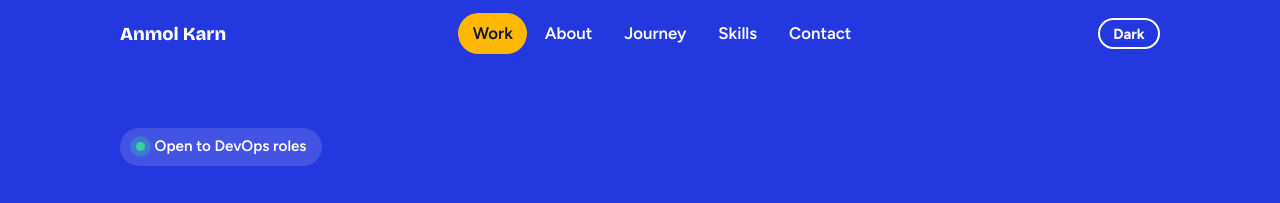
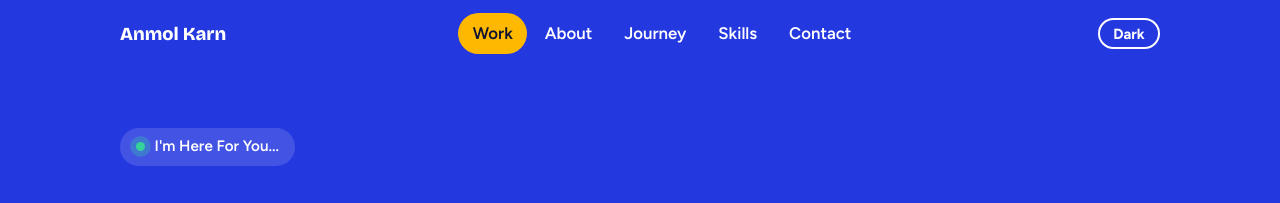
Before and after one commit to anmolkarn271/Portfolio-Frontend, a React (Vite) app: page / in a window 1280 px wide. Shown: the top 203 px of the page. Built offline with nearby package versions, Linux system fonts and the light colour scheme.

Commit message:
feat: update portfolio content

```diff
--- a/src/components/Hero.jsx
+++ b/src/components/Hero.jsx
@@ -2,7 +2,7 @@ export default function Hero() {
   return (
     <section className="hero" id="top">
       <div className="wrap">
-        <p className="badge"><i /> Open to DevOps roles</p>
+        <p className="badge"><i /> I'm Here For You...</p>
         <h1>
           <span className="ln"><span>From git push</span></span>
           <span className="ln"><span>to a live URL.</span></span>
```
